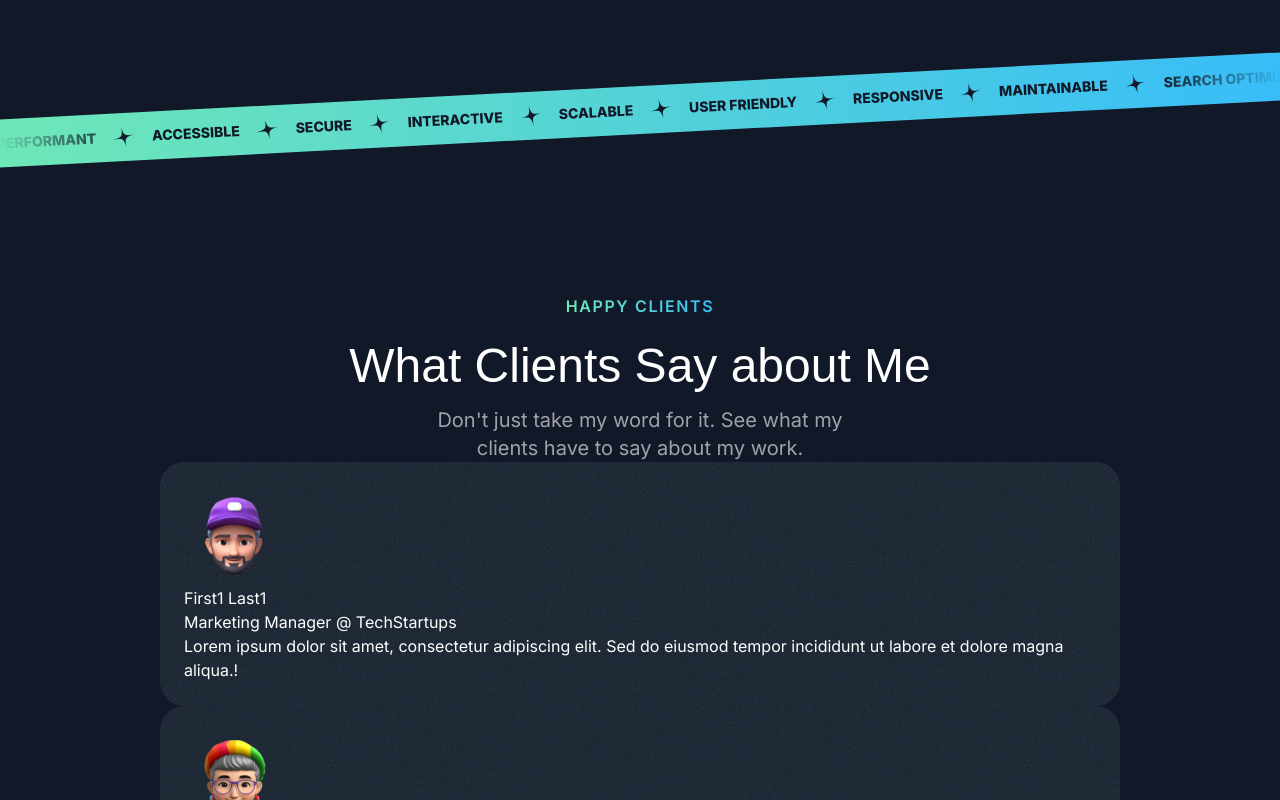
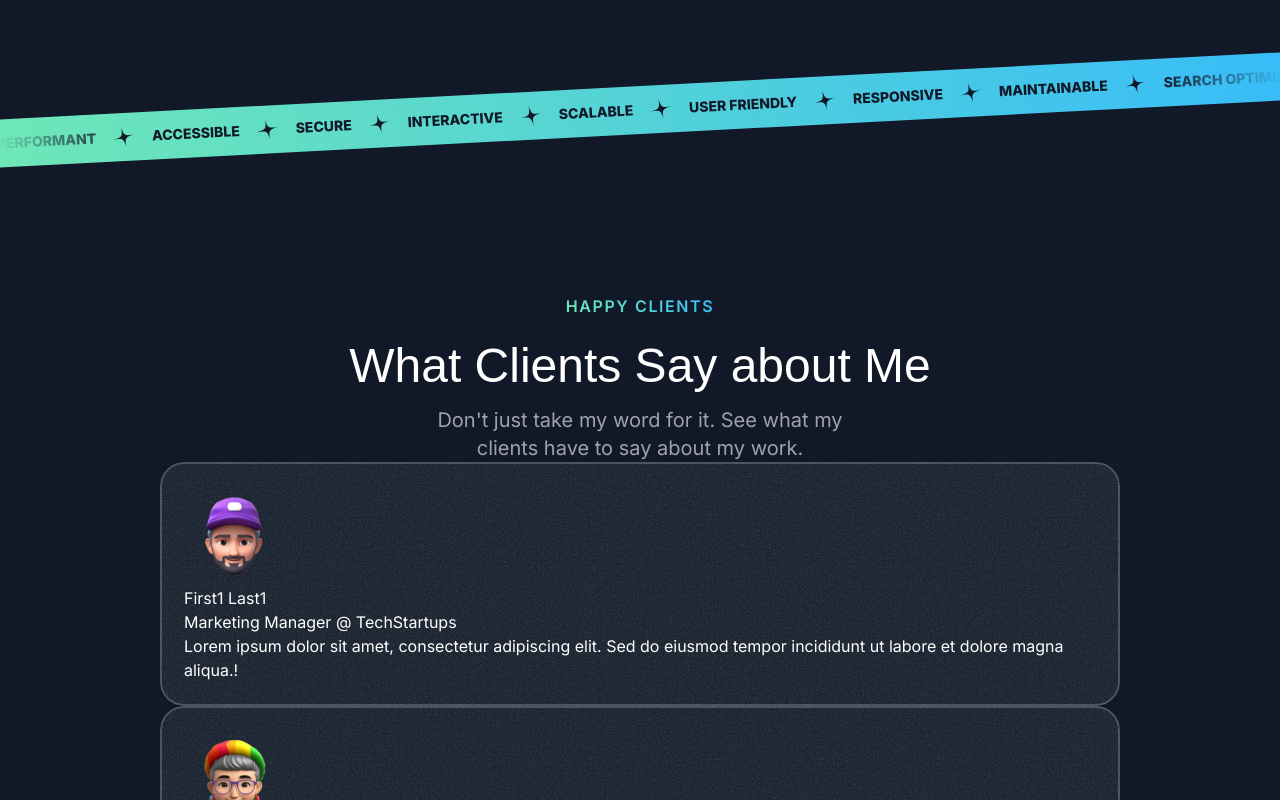
Before and after one commit to DHatchie/React-NJS-Website, a Next.js app: page / in a window 1280 px wide. Shown: the part 2870-3670 px from the top of the page. Built offline with nearby package versions, Linux system fonts and the light colour scheme; a web font is replaced by a local one.

Commit message:
Projects using Card component

```diff
--- a/src/components/Card.tsx
+++ b/src/components/Card.tsx
@@ -1,14 +1,25 @@
 import grainImage from "@/assets/images/grain.jpg"
+import { PropsWithChildren } from "react"
+import { twMerge } from "tailwind-merge"
 
-export const Card = ({}: {}) => {
+export const Card = ({
+  className,
+  children
+}: PropsWithChildren<{ className?: string }>) => {
   return (
-    <div className="relative z-0 overflow-hidden rounded-3xl bg-gray-800 p-8 px-8 pt-8 after:pointer-events-none after:absolute after:inset-0 after:z-10 after:rounded-3xl after:outline after:outline-2 after:-outline-offset-2 after:outline-white/20 after:content-[''] md:px-10 md:pt-12 lg:px-20 lg:pt-16">
+    <div
+      className={twMerge(
+        "relative z-0 overflow-hidden rounded-3xl bg-gray-800 p-6 after:pointer-events-none after:absolute after:inset-0 after:z-10 after:rounded-3xl after:outline after:outline-2 after:-outline-offset-2 after:outline-white/20 after:content-['']",
+        className
+      )}
+    >
       <div
         className='absolute inset-0 -z-10 opacity-5'
         style={{
           backgroundImage: `url(${grainImage.src})`
         }}
       ></div>
+      {children}
     </div>
   )
 }
--- a/src/sections/Projects.tsx
+++ b/src/sections/Projects.tsx
@@ -6,6 +6,7 @@
 import grainImage from "@/assets/images/grain.jpg"
 import Image from "next/image"
 import { SectionHeader } from "@/components/SectionHeader"
+import { Card } from "@/components/Card"
 
 const portfolioProjects = [
   {
@@ -63,16 +64,10 @@
         />
         <div className='mt-10 flex flex-col gap-20 md:mt-20'>
           {portfolioProjects.map((project) => (
-            <div
+            <Card
               key={project.title}
-              className="relative z-0 overflow-hidden rounded-3xl bg-gray-800 px-8 pt-8 after:pointer-events-none after:absolute after:inset-0 after:z-10 after:rounded-3xl after:outline after:outline-2 after:-outline-offset-2 after:outline-white/20 after:content-[''] md:px-10 md:pt-12 lg:px-20 lg:pt-16"
+              className='px-8 pb-0 pt-8 md:px-10 md:pt-12 lg:px-20 lg:pt-16'
             >
-              <div
-                className='absolute inset-0 -z-10 opacity-5'
-                style={{
-                  backgroundImage: `url(${grainImage.src})`
-                }}
-              ></div>
               <div className='lg:grid lg:grid-cols-2 lg:gap-16'>
                 <div className='lg:pb-16'>
                   <div className='inline-flex gap-2 bg-gradient-to-r from-emerald-300 to-sky-400 bg-clip-text text-sm font-bold uppercase tracking-widest text-transparent'>
@@ -110,7 +105,7 @@
                   />
                 </div>
               </div>
-            </div>
+            </Card>
           ))}
         </div>
       </div>
--- a/src/sections/Testimonials.tsx
+++ b/src/sections/Testimonials.tsx
@@ -6,6 +6,7 @@
 import { SectionHeader } from "@/components/SectionHeader"
 import grainImage from "@/assets/images/grain.jpg"
 import Image from "next/image"
+import { Card } from "@/components/Card"
 
 const testimonials = [
   {
@@ -51,22 +52,19 @@
           work."
         />
         <div>
-          {testimonials.map((testimonials) => (
-            <div
-              key={testimonials.name}
-              className='relative z-0 overflow-hidden rounded-3xl bg-gray-800 p-6'
-            >
+          {testimonials.map((testimonial) => (
+            <Card key={testimonial.name}>
               <div
                 className='absolute inset-0 -z-10 opacity-5'
                 style={{
                   backgroundImage: `url(${grainImage.src})`
                 }}
               ></div>
-              <Image src={testimonials.avatar} alt={testimonials.name} />
-              <div>{testimonials.name}</div>
-              <div>{testimonials.position}</div>
-              <p>{testimonials.text}</p>
-            </div>
+              <Image src={testimonial.avatar} alt={testimonial.name} />
+              <div>{testimonial.name}</div>
+              <div>{testimonial.position}</div>
+              <p>{testimonial.text}</p>
+            </Card>
           ))}
         </div>
       </div>
```
